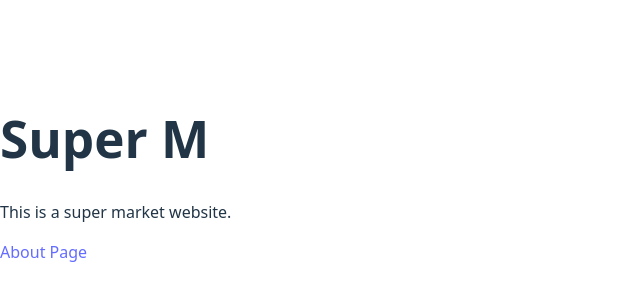
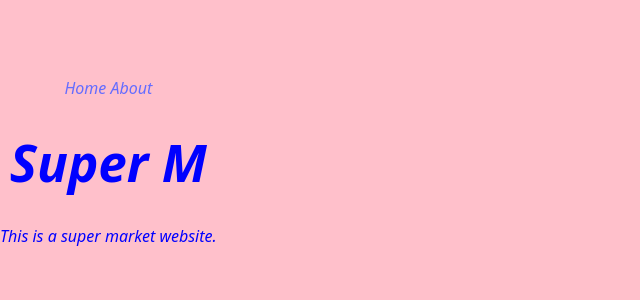
Before and after one commit to anish155/react, a React (Vite) app: page / in a window 1280 px wide. Shown: the part 230-530 px from the top of the page, without its empty margins (0-640 px from the left). Built offline with nearby package versions, Linux system fonts and the light colour scheme.

Commit message:
adding nav bar to home

```diff
--- a/src/component/home.tsx
+++ b/src/component/home.tsx
@@ -1,11 +1,15 @@
 // import React from "react";
+import './css/home.css';
 import { Link } from "react-router-dom";
 function Home(){
     return(
-        <div>
+        <div className='home'>
+            <nav><Link to="/">Home</Link>
+            &nbsp;
+            <Link to="/about">About</Link>
+            </nav>
             <h1>Super M</h1>
             <p>This is a super market website.</p>
-            <Link to="/about">About Page</Link>
         </div>
     );
 }
```
